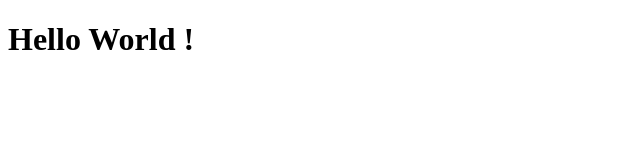
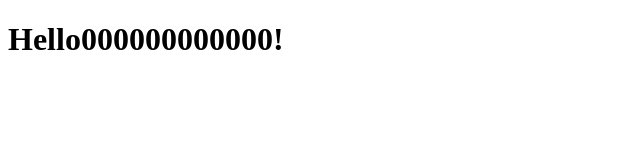
Before and after one commit to TashikMoin/CICD-VPS, a plain HTML site: page index.html in a window 1280 px wide. Shown: the whole page, without its empty margins (0-640 px from the left). Drawn offline with Linux system fonts and the light colour scheme.

Commit message:
Update index.html

```diff
--- a/index.html
+++ b/index.html
@@ -2,7 +2,7 @@
 <html>
 
 <body>
-    <h1> Hello World ! </h1>
+    <h1> Hello000000000000! </h1>
 </body>
 
 </html>
```
